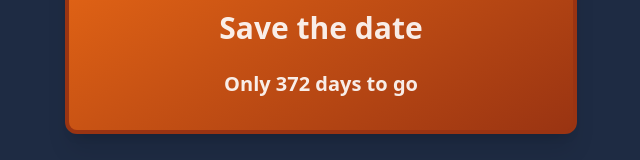
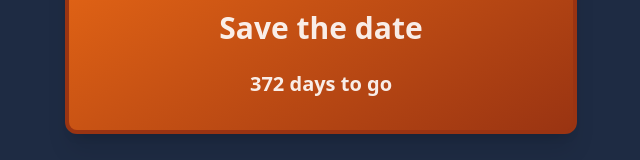
Before and after one commit to retzloff/deep-creek-disco, a SvelteKit app: page / in a window 1280 px wide. Shown: the part 421-581 px from the top of the page, without its empty margins (319-959 px from the left). Built offline with nearby package versions, Linux system fonts and the light colour scheme.

Commit message:
Copy change

```diff
--- a/src/components/CountdownTimer.svelte
+++ b/src/components/CountdownTimer.svelte
@@ -48,6 +48,6 @@
 </script>
 
 <div class="text-lg font-semibold text-white/90 sm:text-xl">
-	Only {timeLeft.days} days to go
+	{timeLeft.days} days to go
 	<!-- {timeLeft.days}d : {timeLeft.hours}h : {timeLeft.minutes}m : {timeLeft.seconds}s -->
 </div>
```
